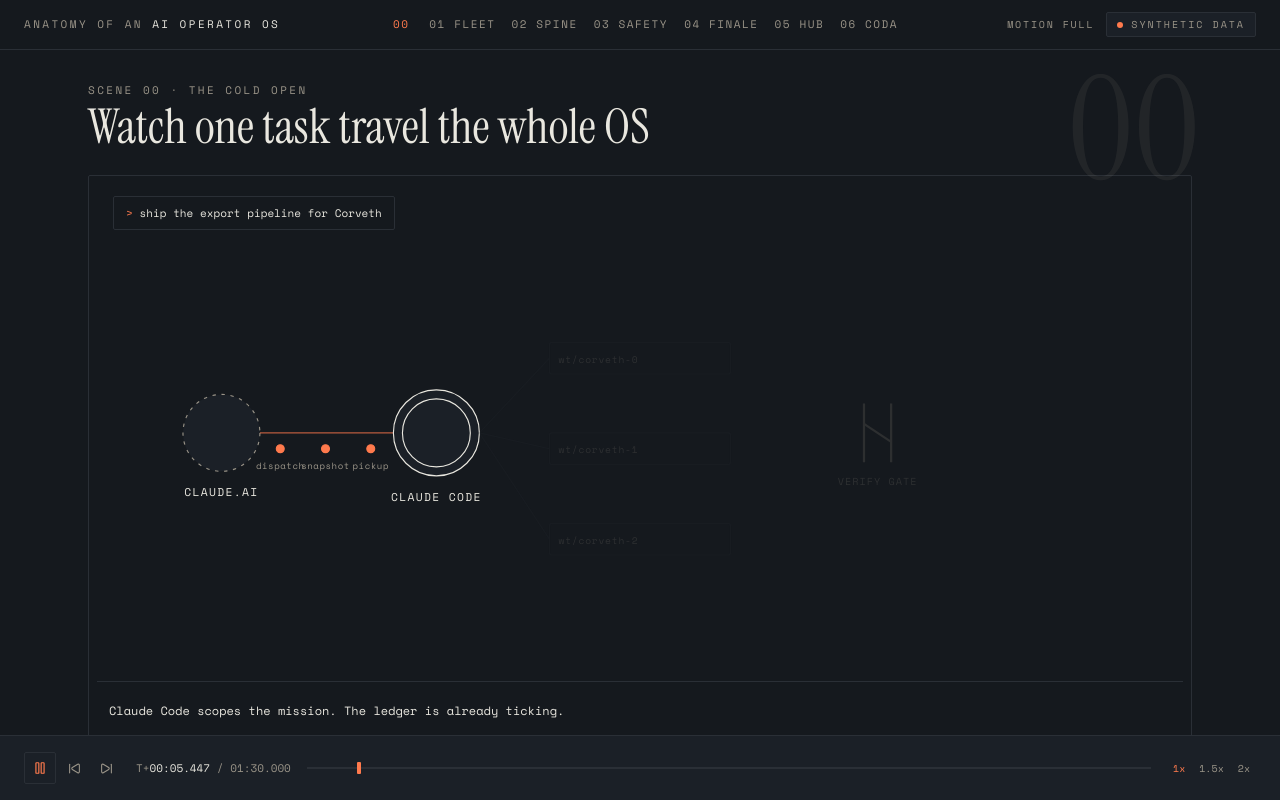
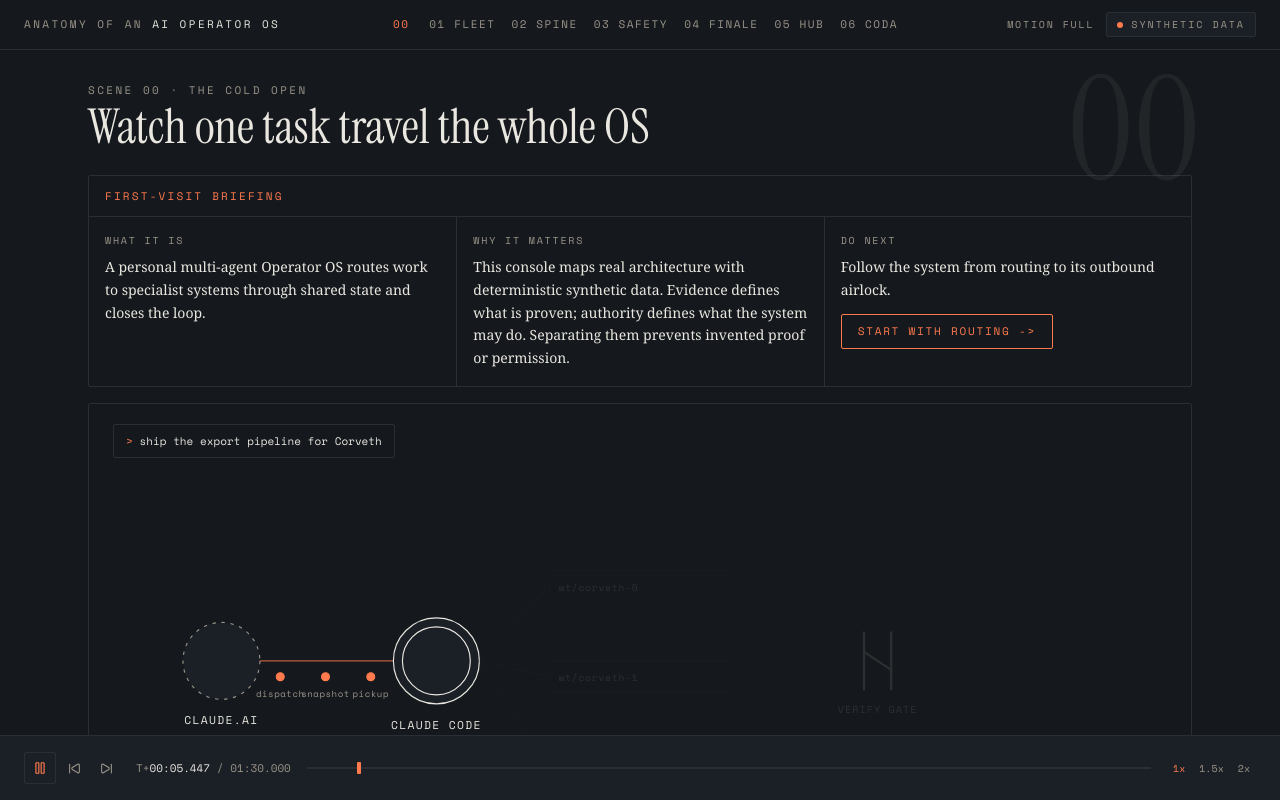
Before and after one commit to saagpatel/operator-os-explainer, a React (Vite) app: page / in a window 1280 px wide. Built offline with nearby package versions, Linux system fonts and the light colour scheme.

Commit message:
feat: clarify the Operator OS first visit

```diff
--- a/src/scenes/ColdOpenScene.tsx
+++ b/src/scenes/ColdOpenScene.tsx
@@ -63,6 +63,60 @@
 
 	return (
 		<SceneFrame config={config}>
+			<section
+				aria-labelledby="first-visit-briefing-title"
+				data-testid="first-visit-briefing"
+				className="mb-4 rounded-sm border border-deck-line bg-deck-raised/40"
+			>
+				<div className="border-b border-deck-line px-3 py-2.5 sm:px-4 sm:py-3">
+					<h2
+						id="first-visit-briefing-title"
+						className="font-instrument text-[11px] uppercase tracking-[0.2em] text-accent-deck"
+					>
+						First-visit briefing
+					</h2>
+				</div>
+
+				<dl className="grid divide-y divide-deck-line md:grid-cols-3 md:divide-x md:divide-y-0">
+					<div className="p-3 sm:p-4">
+						<dt className="font-instrument text-[10px] uppercase tracking-[0.18em] text-ink-deck-muted">
+							What it is
+						</dt>
+						<dd className="mt-2 text-sm leading-relaxed text-ink-deck">
+							A personal multi-agent Operator OS routes work to specialist
+							systems through shared state and closes the loop.
+						</dd>
+					</div>
+
+					<div className="p-3 sm:p-4">
+						<dt className="font-instrument text-[10px] uppercase tracking-[0.18em] text-ink-deck-muted">
+							Why it matters
+						</dt>
+						<dd className="mt-2 text-sm leading-relaxed text-ink-deck">
+							This console maps real architecture with deterministic synthetic
+							data. Evidence defines what is proven; authority defines what the
+							system may do. Separating them prevents invented proof or permission.
+						</dd>
+					</div>
+
+					<div className="flex flex-col items-start p-3 sm:p-4">
+						<dt className="font-instrument text-[10px] uppercase tracking-[0.18em] text-ink-deck-muted">
+							Do next
+						</dt>
+						<dd className="mt-2 flex flex-1 flex-col items-start text-sm leading-relaxed text-ink-deck">
+							<span>Follow the system from routing to its outbound airlock.</span>
+							<NavLink
+								to="/fleet"
+								data-testid="explore-invite"
+								className="mt-3 inline-flex min-h-11 items-center rounded-sm border border-accent-deck px-4 py-2 font-instrument text-[11px] uppercase tracking-[0.16em] text-accent-deck hover:bg-deck sm:min-h-0"
+							>
+								Start with routing -&gt;
+							</NavLink>
+						</dd>
+					</div>
+				</dl>
+			</section>
+
 			<div className="rounded-sm border border-deck-line bg-deck-raised/40 p-2">
 				<div className="relative">
 					<ColdOpen
@@ -88,13 +142,9 @@
 						{caption(clock.t)}
 					</p>
 					{settled ? (
-						<NavLink
-							to="/fleet"
-							data-testid="explore-invite"
-							className="rounded-sm border border-accent-deck px-4 py-2 font-instrument text-[11px] uppercase tracking-[0.16em] text-accent-deck hover:bg-deck"
-						>
-							Explore each layer -&gt;
-						</NavLink>
+						<span className="font-instrument text-[10px] uppercase tracking-[0.14em] text-accent-deck">
+							Replay complete · next stop: routing
+						</span>
 					) : null}
 				</div>
 			</div>
```
Also changed, not shown: 2 other files (tests, documents, lock files or other folders).
